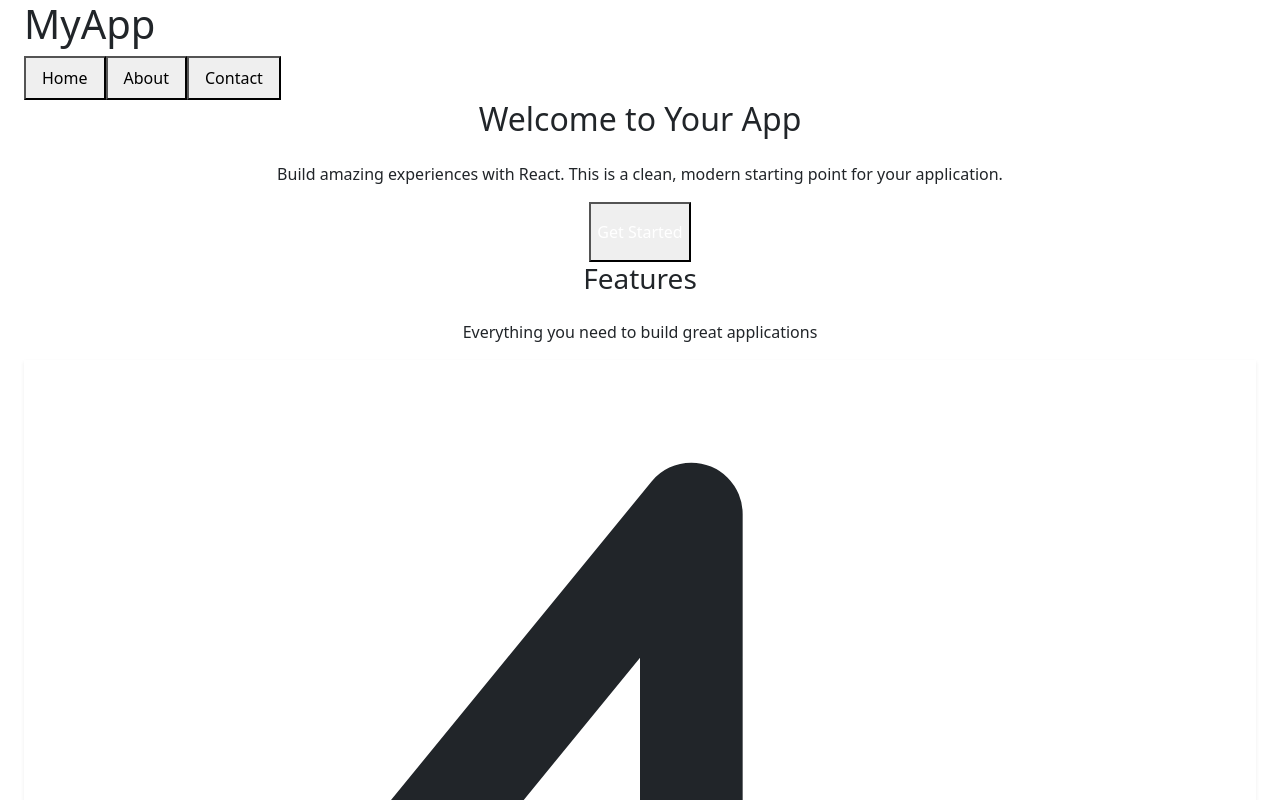
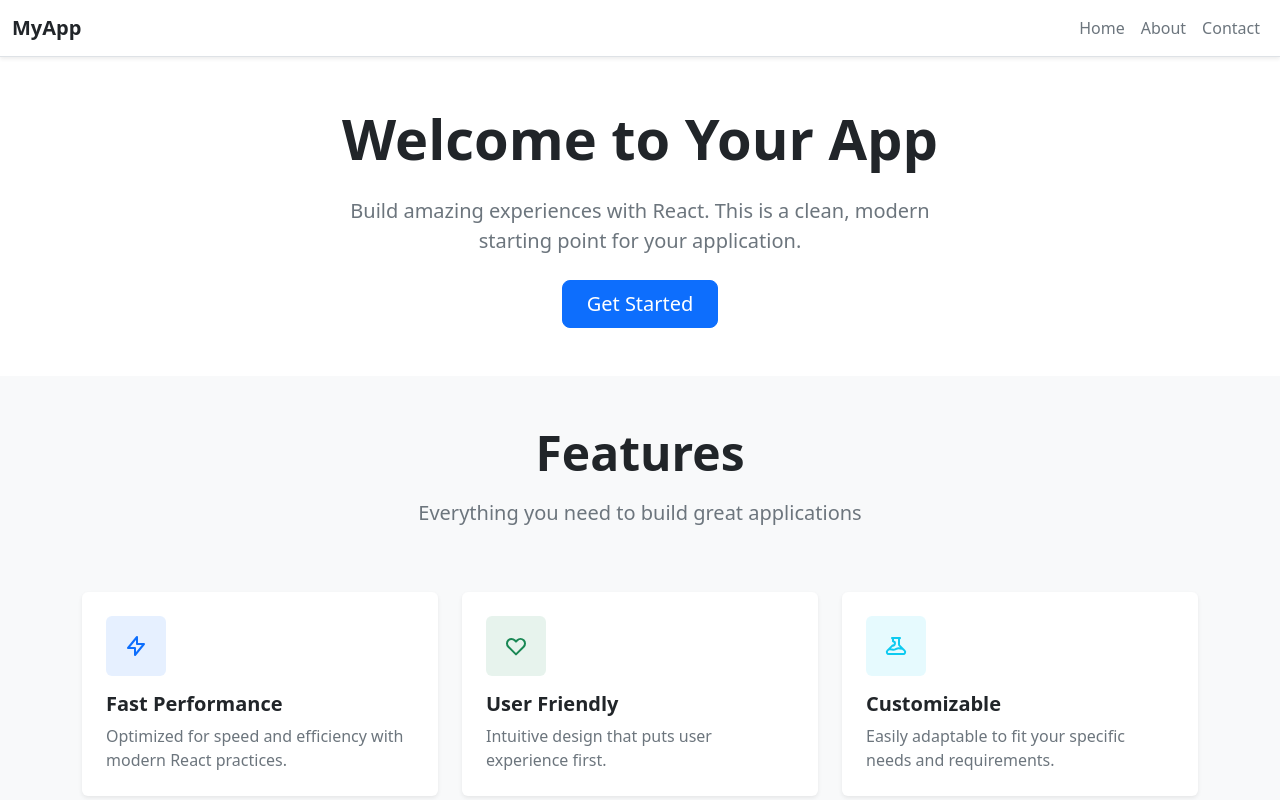
Before and after one commit to Gopi-Neosme/Azure-practise, a React (Create React App) app: page / in a window 1280 px wide. Shown: the top 800 px of the page. Built offline with nearby package versions, Linux system fonts and the light colour scheme.

Commit message:
used bootstrap instead of tailwind

```diff
--- a/src/App.js
+++ b/src/App.js
@@ -2,41 +2,44 @@ import React from 'react';
 
 function App() {
   return (
-    <div className="min-h-screen bg-gray-50">
+    <div className="min-vh-100 bg-light">
       {/* Navigation */}
-      <nav className="bg-white shadow-sm border-b">
-        <div className="max-w-7xl mx-auto px-4 sm:px-6 lg:px-8">
-          <div className="flex justify-between items-center h-16">
-            <div className="flex items-center">
-              <h1 className="text-xl font-bold text-gray-900">MyApp</h1>
-            </div>
-            <div className="flex space-x-4">
-              <button className="text-gray-600 hover:text-gray-900 px-3 py-2 rounded-md text-sm font-medium">
-                Home
+      <nav className="navbar navbar-expand-lg navbar-light bg-white border-bottom shadow-sm">
+        <div className="container-fluid">
+          <a className="navbar-brand fw-bold text-dark" href="#">MyApp</a>
+
+          <button className="navbar-toggler" type="button" data-bs-toggle="collapse" data-bs-target="#navbarNav">
+            <span className="navbar-toggler-icon"></span>
           </button>
-              <button className="text-gray-600 hover:text-gray-900 px-3 py-2 rounded-md text-sm font-medium">
-                About
-              </button>
-              <button className="text-gray-600 hover:text-gray-900 px-3 py-2 rounded-md text-sm font-medium">
-                Contact
-              </button>
-            </div>
+
+          <div className="collapse navbar-collapse" id="navbarNav">
+            <ul className="navbar-nav ms-auto">
+              <li className="nav-item">
+                <a className="nav-link text-secondary" href="#">Home</a>
+              </li>
+              <li className="nav-item">
+                <a className="nav-link text-secondary" href="#">About</a>
+              </li>
+              <li className="nav-item">
+                <a className="nav-link text-secondary" href="#">Contact</a>
+              </li>
+            </ul>
           </div>
         </div>
       </nav>
 
       {/* Hero Section */}
       <div className="bg-white">
-        <div className="max-w-7xl mx-auto py-16 px-4 sm:px-6 lg:px-8">
-          <div className="text-center">
-            <h2 className="text-4xl font-extrabold text-gray-900 sm:text-5xl">
+        <div className="container py-5">
+          <div className="row">
+            <div className="col-12 text-center">
+              <h2 className="display-4 fw-bold text-dark mb-4">
                 Welcome to Your App
               </h2>
-            <p className="mt-4 text-xl text-gray-600 max-w-3xl mx-auto">
+              <p className="lead text-secondary mb-4 mx-auto" style={{maxWidth: '600px'}}>
                 Build amazing experiences with React. This is a clean, modern starting point for your application.
               </p>
-            <div className="mt-8">
-              <button className="bg-blue-600 hover:bg-blue-700 text-white font-medium py-3 px-6 rounded-lg transition duration-200">
+              <button className="btn btn-primary btn-lg px-4 py-2">
                 Get Started
               </button>
             </div>
@@ -45,52 +48,71 @@ function App() {
       </div>
 
       {/* Features Section */}
-      <div className="py-16 bg-gray-50">
-        <div className="max-w-7xl mx-auto px-4 sm:px-6 lg:px-8">
-          <div className="text-center mb-12">
-            <h3 className="text-3xl font-bold text-gray-900">Features</h3>
-            <p className="mt-4 text-lg text-gray-600">Everything you need to build great applications</p>
+      <div className="py-5 bg-light">
+        <div className="container">
+          <div className="row">
+            <div className="col-12 text-center mb-5">
+              <h3 className="display-5 fw-bold text-dark">Features</h3>
+              <p className="lead text-secondary mt-3">Everything you need to build great applications</p>
+            </div>
           </div>
 
-          <div className="grid grid-cols-1 md:grid-cols-3 gap-8">
-            <div className="bg-white p-6 rounded-lg shadow-sm">
-              <div className="w-12 h-12 bg-blue-100 rounded-lg flex items-center justify-center mb-4">
-                <svg className="w-6 h-6 text-blue-600" fill="none" stroke="currentColor" viewBox="0 0 24 24">
+          <div className="row g-4">
+            <div className="col-lg-4 col-md-6">
+              <div className="card h-100 shadow-sm border-0">
+                <div className="card-body p-4">
+                  <div className="d-flex align-items-center justify-content-center bg-primary bg-opacity-10 rounded mb-3"
+                       style={{width: '60px', height: '60px'}}>
+                    <svg className="text-primary" width="24" height="24" fill="none" stroke="currentColor" viewBox="0 0 24 24">
                       <path strokeLinecap="round" strokeLinejoin="round" strokeWidth={2} d="M13 10V3L4 14h7v7l9-11h-7z" />
                     </svg>
                   </div>
-              <h4 className="text-xl font-semibold text-gray-900 mb-2">Fast Performance</h4>
-              <p className="text-gray-600">Optimized for speed and efficiency with modern React practices.</p>
+                  <h4 className="card-title h5 fw-semibold text-dark mb-2">Fast Performance</h4>
+                  <p className="card-text text-secondary">Optimized for speed and efficiency with modern React practices.</p>
+                </div>
+              </div>
             </div>
 
-            <div className="bg-white p-6 rounded-lg shadow-sm">
-              <div className="w-12 h-12 bg-green-100 rounded-lg flex items-center justify-center mb-4">
-                <svg className="w-6 h-6 text-green-600" fill="none" stroke="currentColor" viewBox="0 0 24 24">
+            <div className="col-lg-4 col-md-6">
+              <div className="card h-100 shadow-sm border-0">
+                <div className="card-body p-4">
+                  <div className="d-flex align-items-center justify-content-center bg-success bg-opacity-10 rounded mb-3"
+                       style={{width: '60px', height: '60px'}}>
+                    <svg className="text-success" width="24" height="24" fill="none" stroke="currentColor" viewBox="0 0 24 24">
                       <path strokeLinecap="round" strokeLinejoin="round" strokeWidth={2} d="M4.318 6.318a4.5 4.5 0 000 6.364L12 20.364l7.682-7.682a4.5 4.5 0 00-6.364-6.364L12 7.636l-1.318-1.318a4.5 4.5 0 00-6.364 0z" />
                     </svg>
                   </div>
-              <h4 className="text-xl font-semibold text-gray-900 mb-2">User Friendly</h4>
-              <p className="text-gray-600">Intuitive design that puts user experience first.</p>
+                  <h4 className="card-title h5 fw-semibold text-dark mb-2">User Friendly</h4>
+                  <p className="card-text text-secondary">Intuitive design that puts user experience first.</p>
+                </div>
+              </div>
             </div>
 
-            <div className="bg-white p-6 rounded-lg shadow-sm">
-              <div className="w-12 h-12 bg-purple-100 rounded-lg flex items-center justify-center mb-4">
-                <svg className="w-6 h-6 text-purple-600" fill="none" stroke="currentColor" viewBox="0 0 24 24">
+            <div className="col-lg-4 col-md-6">
+              <div className="card h-100 shadow-sm border-0">
+                <div className="card-body p-4">
+                  <div className="d-flex align-items-center justify-content-center bg-info bg-opacity-10 rounded mb-3"
+                       style={{width: '60px', height: '60px'}}>
+                    <svg className="text-info" width="24" height="24" fill="none" stroke="currentColor" viewBox="0 0 24 24">
                       <path strokeLinecap="round" strokeLinejoin="round" strokeWidth={2} d="M19.428 15.428a2 2 0 00-1.022-.547l-2.387-.477a6 6 0 00-3.86.517l-.318.158a6 6 0 01-3.86.517L6.05 15.21a2 2 0 00-1.806.547M8 4h8l-1 1v5.172a2 2 0 00.586 1.414l5 5c1.26 1.26.367 3.414-1.415 3.414H4.828c-1.782 0-2.674-2.154-1.414-3.414l5-5A2 2 0 009 7.172V5L8 4z" />
                     </svg>
                   </div>
-              <h4 className="text-xl font-semibold text-gray-900 mb-2">Customizable</h4>
-              <p className="text-gray-600">Easily adaptable to fit your specific needs and requirements.</p>
+                  <h4 className="card-title h5 fw-semibold text-dark mb-2">Customizable</h4>
+                  <p className="card-text text-secondary">Easily adaptable to fit your specific needs and requirements.</p>
+                </div>
+              </div>
             </div>
           </div>
         </div>
       </div>
 
       {/* Footer */}
-      <footer className="bg-white border-t">
-        <div className="max-w-7xl mx-auto py-8 px-4 sm:px-6 lg:px-8">
-          <div className="text-center text-gray-600">
-            <p>&copy; 2025 MyApp. Built with React.</p>
+      <footer className="bg-white border-top">
+        <div className="container py-4">
+          <div className="row">
+            <div className="col-12 text-center">
+              <p className="text-secondary mb-0">&copy; 2025 MyApp. Built with React.</p>
+            </div>
           </div>
         </div>
       </footer>
```
Lines whose indentation alone changed are shown as unchanged.
